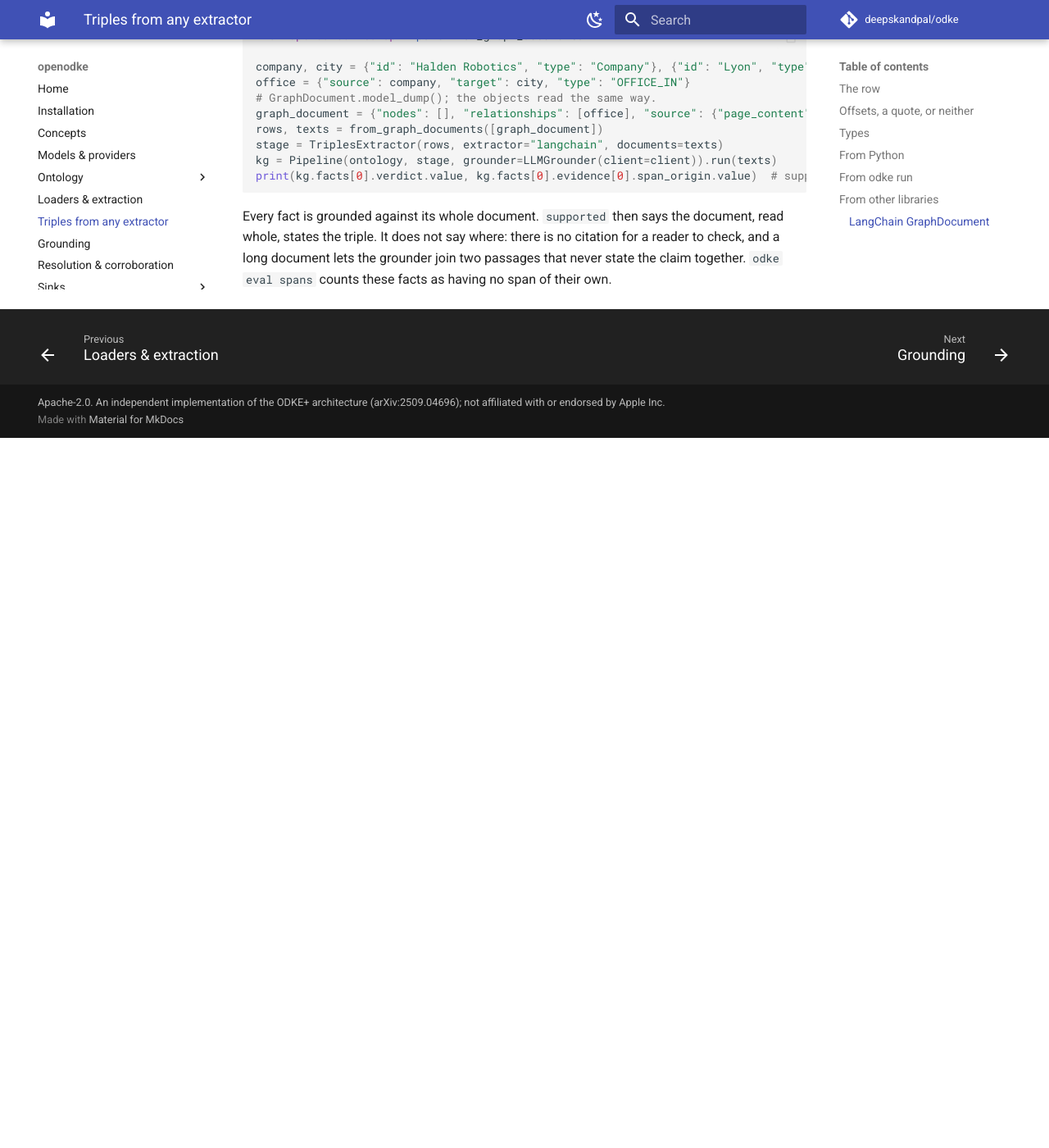
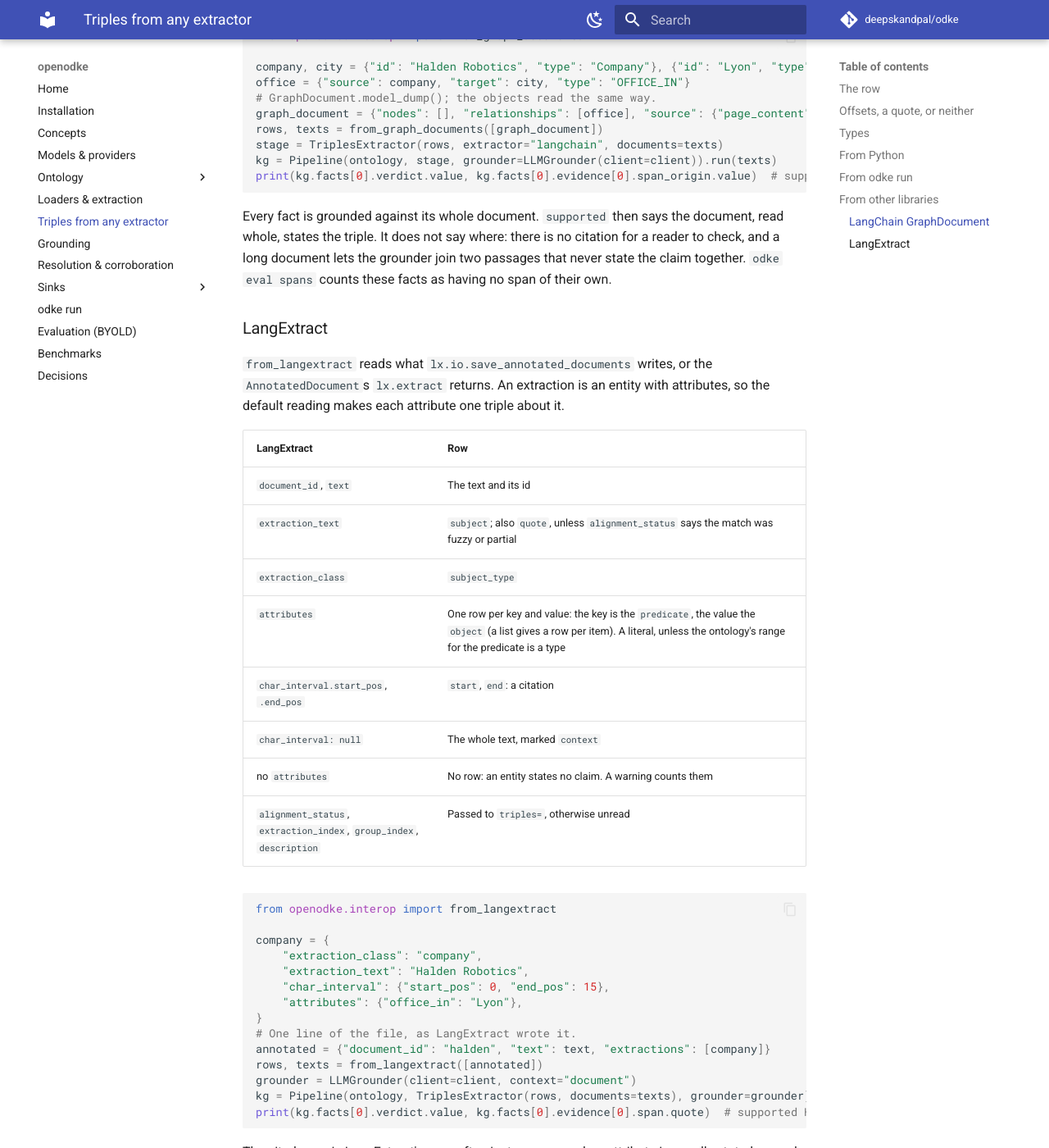
Before and after one commit to deepskandpal/odke, an MkDocs documentation site: the page built from docs/triples.md, in a window 1280 px wide and 1400 px high, scrolled down 4866 px. Shown: the whole window at 82% size. Built offline with MkDocs 1.6.1 and Material for MkDocs 9.7.7, drawn with Linux system fonts in a browser that asks for light colours; comment, search, counter and statistics services are not loaded; before the commit the page ends 5400 px from its top, so only the background shows below that; some of the changed text lies outside the part shown.

Commit message:
docs(triples): map LangExtract output field by field
The LangExtract table, a runnable example, and a caller's mapping beside the
LangExtract call that wrote the file.

Co-Authored-By: Claude Opus 5.5 <noreply@anthropic.com>
Claude-Session: https://claude.ai/code/session_016EZ1FgTUH3NKEQyU837Wcd

````diff
--- a/docs/triples.md
+++ b/docs/triples.md
@@ -204,3 +204,63 @@ document, read whole, states the triple. It does not say where: there is no
 citation for a reader to check, and a long document lets the grounder join two
 passages that never state the claim together. `odke eval spans` counts these
 facts as having no span of their own.
+
+### LangExtract
+
+`from_langextract` reads what `lx.io.save_annotated_documents` writes, or the
+`AnnotatedDocument`s `lx.extract` returns. An extraction is an entity with
+attributes, so the default reading makes each attribute one triple about it.
+
+| LangExtract | Row |
+|---|---|
+| `document_id`, `text` | The text and its id |
+| `extraction_text` | `subject`; also `quote`, unless `alignment_status` says the match was fuzzy or partial |
+| `extraction_class` | `subject_type` |
+| `attributes` | One row per key and value: the key is the `predicate`, the value the `object` (a list gives a row per item). A literal, unless the ontology's range for the predicate is a type |
+| `char_interval.start_pos`, `.end_pos` | `start`, `end`: a citation |
+| `char_interval: null` | The whole text, marked `context` |
+| no `attributes` | No row: an entity states no claim. A warning counts them |
+| `alignment_status`, `extraction_index`, `group_index`, `description` | Passed to `triples=`, otherwise unread |
+
+```python
+from openodke.interop import from_langextract
+
+company = {
+    "extraction_class": "company",
+    "extraction_text": "Halden Robotics",
+    "char_interval": {"start_pos": 0, "end_pos": 15},
+    "attributes": {"office_in": "Lyon"},
+}
+# One line of the file, as LangExtract wrote it.
+annotated = {"document_id": "halden", "text": text, "extractions": [company]}
+rows, texts = from_langextract([annotated])
+grounder = LLMGrounder(client=client, context="document")
+kg = Pipeline(ontology, TriplesExtractor(rows, documents=texts), grounder=grounder).run(texts)
+print(kg.facts[0].verdict.value, kg.facts[0].evidence[0].span.quote)  # supported Halden Robotics
+```
+
+The cited span is LangExtract's own, often just a name, and an attribute is
+usually stated around it rather than in it (DECISIONS #23). So the example asks
+the grounder about the whole text with `context="document"`, which still checks
+the offsets for free first.
+
+Any other reading is a function from one extraction, in LangExtract's JSON form,
+to the rows it states, passed as `triples=`. The extraction's offsets and quote
+are added to each row. Beside the LangExtract call that wrote the file:
+
+<!-- docs: no-run -->
+```python
+def offices(extraction):  # an "office" extraction names its company and its city
+    attributes = extraction["attributes"] or {}
+    if extraction["extraction_class"] == "office":
+        yield {
+            "subject": attributes["company"],
+            "predicate": "office_in",
+            "object": attributes["city"],
+        }
+
+
+lx.io.save_annotated_documents([lx.extract(text, prompt_description=prompt, examples=examples)])
+# test_output/data.jsonl is where LangExtract writes by default.
+rows, texts = from_langextract("test_output/data.jsonl", triples=offices)
+```
````
